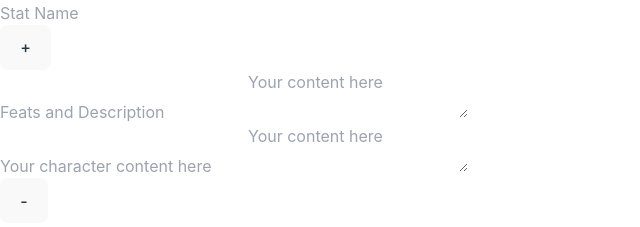
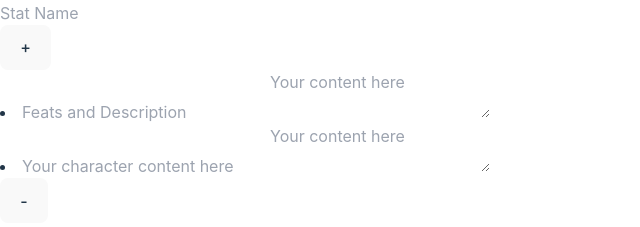
Before and after one commit to frenzie24/charactercompendium, a React (Vite) app in the folder client/: page / in a window 1280 px wide. Shown: the part 276-503 px from the top of the page, without its empty margins (0-640 px from the left). Built offline with nearby package versions, Linux system fonts and the light colour scheme.

Commit message:
added onChange handling propogating from SheetBottom to child components

```diff
--- a/client/src/components/CharacterList.jsx
+++ b/client/src/components/CharacterList.jsx
@@ -2,19 +2,11 @@ import React, { useState, useEffect } from "react";
 import StepBtn from "./StepBtn";
 import ListInputCopmponent from "./ListInputComponent";
 
-const CharacterList = ({ listName }) => {
+const CharacterList = ({ listName, handleChange }) => {
 
     // callback hook to pass to child list items
    // callback hook to pass to child list items
-   const handleChange = (ev, setInputCallBack) => {
-    ev.preventDefault();
-    const target = ev.target;
 
-    if (target.type == "textarea") {
-        setDescription(target.value);
-    } else setInputCallBack(target.value);
-
-}
     return (
 
         <div className="flex flex-row flex-wrap w-70 justify-center [&_*]:text-center p-1 ">
--- a/client/src/components/ListInputComponent.jsx
+++ b/client/src/components/ListInputComponent.jsx
@@ -7,15 +7,19 @@ import '../App.css'
 const ListInputCopmponent = ({ placeholder, handleChange }) => {
     const [key, setKey] = useState(uuidv4());
     const [input, setInput] = useState('');
+    const [_placeholder, setPlaceholder] = useState(placeholder ? placeholder : 'Your input here <3')
+    const [uuid, setUuid] = useState(uuidv4());
 
+    //when state updates, log thew new state
     useEffect(()=> {
+
         console.log(...['state updated\n', `input: ${input}`])
     }, [input])
 
     const _handleChange = (ev) => handleChange(ev, setInput);
     return (
-        <li key={key} className="border-b-2 border-red-900">
-            <input className="w-full" type="text" onChange={_handleChange} placeholder={placeholder ? placeholder : 'Your input here <3'} />
+        <li key={uuid} className="border-b-2 border-red-900">
+            <input className="w-full" type="text" onChange={_handleChange} placeholder={_placeholder} />
         </li>
     );
 
--- a/client/src/components/SheetBottom.jsx
+++ b/client/src/components/SheetBottom.jsx
@@ -4,13 +4,22 @@ import CharacterList from './CharacterList'
 import TextAreaComponent from './TextAreaComponent'
 
 const SheetBottom = () => {
+
+    const handleChange = (ev, setCallBackState) => {
+       // ev.preventDefault();
+        const target = ev.target;
+        debugger;
+        setCallBackState(target.value);
+
+    }
+
     return (
-        <>  <CharacterList listName={"Stat"} />
+        <>  <CharacterList listName={"Stat"} handleChange={handleChange} />
             <div className=''>
-                <TextAreaComponent placeholder={{ label: 'Feats and Description' }} />
-                <TextAreaComponent placeholder={{ label: 'Your character content here' }} />
+                <TextAreaComponent placeholder={{ label: 'Feats and Description' }} handleChange={handleChange} />
+                <TextAreaComponent placeholder={{ label: 'Your character content here' }} handleChange={handleChange} />
             </div>
-            <CharacterList listName={"Skill"} />
+            <CharacterList listName={"Skill"} handleChange={handleChange} />
         </>
     );
 }
--- a/client/src/components/TextAreaComponent.jsx
+++ b/client/src/components/TextAreaComponent.jsx
@@ -1,28 +1,37 @@
 import React, { useEffect, useState } from "react";
-
+import { v4 as uuidv4 } from 'uuid';
 //returns a flex element with an input field for a label and a text area for content
 const TextAreaComponent = ({ placeholder, handleChange }) => {
     const [input, setInput] = useState('');
     const [content, setContent] = useState('');
+    const [uuid, setUuid] = useState(uuidv4());
 
     const labelPlaceHolder = placeholder ? placeholder.label ? placeholder.label : "Your label here" : "Your label here";
     const contentPlaceHolder = placeholder ? placeholder.content ? placeholder.content : "Your content here" : "Your content here";
 
 
-    const _handleChange = (ev) => handleChange(ev, setInput);
-
+    const _handleChange = (ev) => {
+        if (ev.target.id === 'input') handleChange(ev, setInput);
+        else handleChange(ev, setContent);
+    }
 
     useEffect(() => {
+
+let t = uuidv4();
+
         console.log(...['state updated\n', `input: ${input}\ndescription: ${content}`])
     }, [input, content])
 
 
     return (
-        <section className="flex flex-row flex-wrap justify-center items-center rounded-md bg-green-500 p-2">
-            <input id="" className="w-full text-center" placeholder={labelPlaceHolder} onChange={_handleChange} value={input}></input>
-            <textarea id="" className="w-full text-center min-h-48" placeholder={contentPlaceHolder} onChange={_handleChange} value={content}></textarea>
-        </section>
-    )
+
+        <li  key={uuid} className="flex flex-row flex-wrap justify-center items-center rounded-md bg-green-500 p-2">
+            <input id="input" className="w-full text-center" placeholder={labelPlaceHolder} onChange={_handleChange} value={input}></input>
+            <textarea id="content" className="w-full text-center min-h-48" placeholder={contentPlaceHolder} onChange={_handleChange} value={content}></textarea>
+
+        </li>
+    );
+
 
 }
 
```
Also changed, not shown: client/src/ImageComponent.jsx (added, +17 -0 lines).
